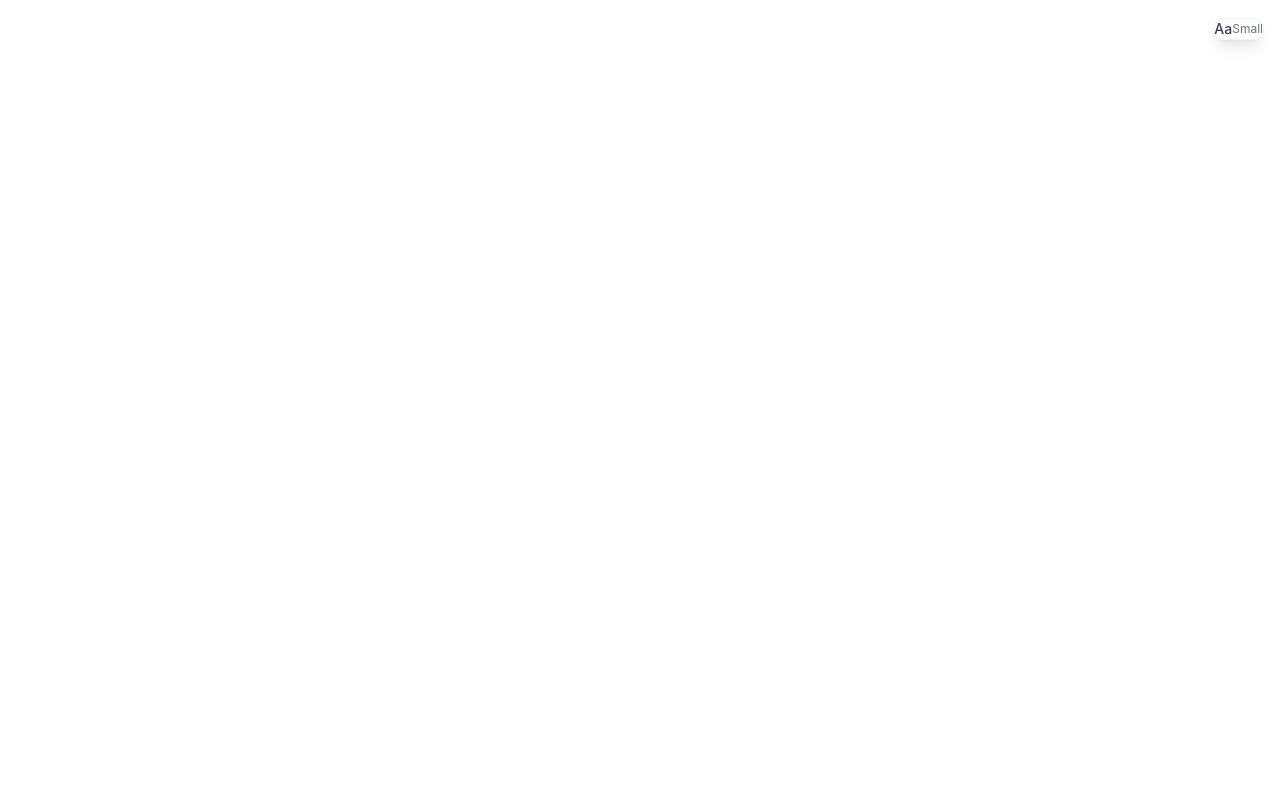
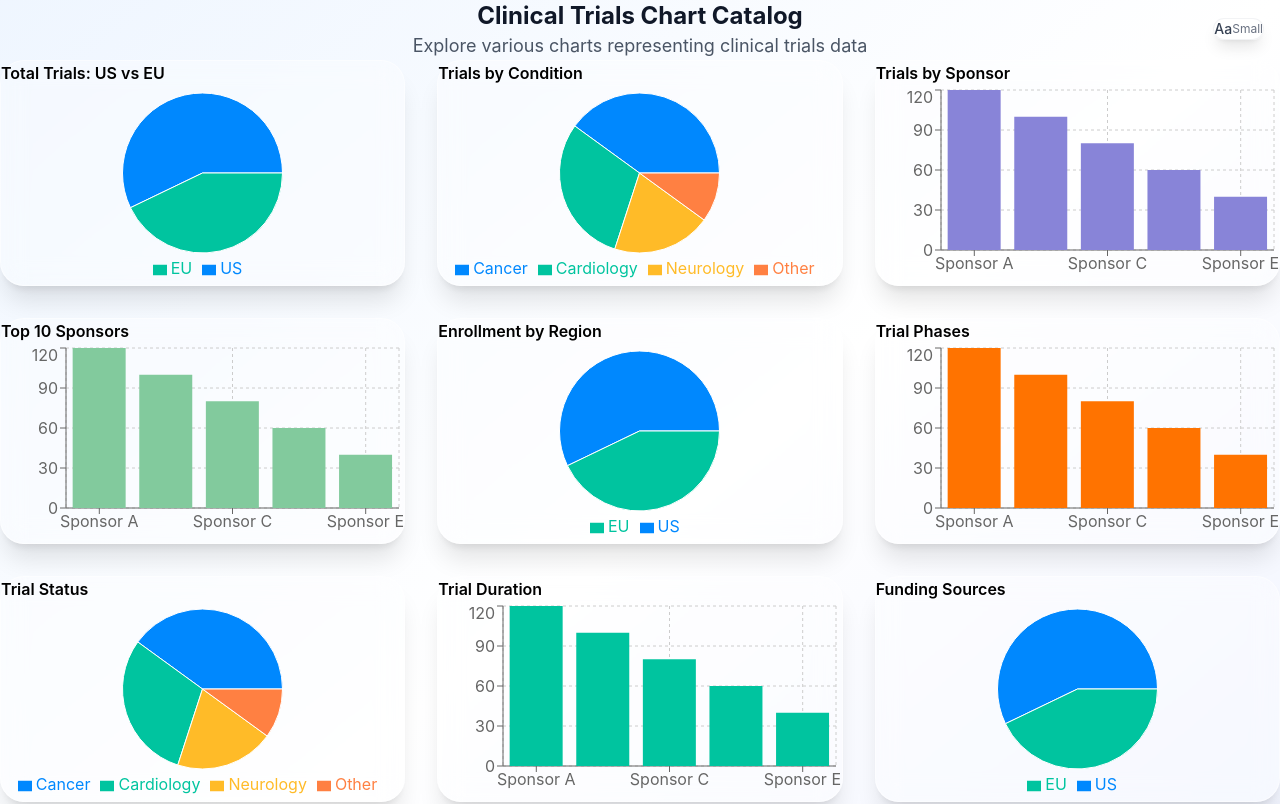
Before and after one commit to saketh-n/miracle-technical-assessment, a React (Vite) app in the folder frontend/: page /charts in a window 1280 px wide. Before the commit this address had no page. Shown: the top 804 px of the page. Built offline with nearby package versions, Linux system fonts and the light colour scheme.

Commit message:
Added Charts component and route with dummy data

```diff
--- a/frontend/package.json
+++ b/frontend/package.json
@@ -13,7 +13,8 @@
     "@types/react-router-dom": "^5.3.3",
     "react": "^19.1.1",
     "react-dom": "^19.1.1",
-    "react-router-dom": "^7.8.2"
+    "react-router-dom": "^7.8.2",
+    "recharts": "^3.1.2"
   },
   "devDependencies": {
     "@eslint/js": "^9.33.0",
--- a/frontend/src/App.tsx
+++ b/frontend/src/App.tsx
@@ -3,6 +3,7 @@ import { Routes, Route } from 'react-router-dom'
 import { FontSizeProvider } from './context/FontSizeContext'
 import WelcomePage from './components/WelcomePage'
 import FontSizeWidget from './components/FontSizeWidget'
+import Charts from './components/Charts'
 
 function App() {
   return (
@@ -10,6 +11,7 @@ function App() {
       <FontSizeWidget />
       <Routes>
         <Route path="/" element={<WelcomePage />} />
+        <Route path="/charts" element={<Charts />} />
       </Routes>
     </FontSizeProvider>
   )
--- /dev/null
+++ b/frontend/src/components/Charts.tsx
@@ -0,0 +1,214 @@
+import React from 'react';
+import { useFontSize } from '../context/FontSizeContext';
+import { BarChart, Bar, PieChart, Pie, Cell, XAxis, YAxis, CartesianGrid, Tooltip, Legend, ResponsiveContainer } from 'recharts';
+
+// Placeholder data for charts
+const placeholderData = [
+  { name: 'US', value: 400 },
+  { name: 'EU', value: 300 },
+];
+
+const sponsorData = [
+  { name: 'Sponsor A', trials: 120 },
+  { name: 'Sponsor B', trials: 100 },
+  { name: 'Sponsor C', trials: 80 },
+  { name: 'Sponsor D', trials: 60 },
+  { name: 'Sponsor E', trials: 40 },
+];
+
+const conditionData = [
+  { name: 'Cancer', value: 200 },
+  { name: 'Cardiology', value: 150 },
+  { name: 'Neurology', value: 100 },
+  { name: 'Other', value: 50 },
+];
+
+const COLORS = ['#0088FE', '#00C49F', '#FFBB28', '#FF8042'];
+
+const Charts: React.FC = () => {
+  const { fontSize } = useFontSize();
+
+  const getFontSizeClasses = () => {
+    if (fontSize === 'large') {
+      return {
+        title: 'text-3xl',
+        subtitle: 'text-xl',
+        chartTitle: 'text-lg',
+      };
+    }
+    return {
+      title: 'text-2xl',
+      subtitle: 'text-lg',
+      chartTitle: 'text-base',
+    };
+  };
+
+  const { title, subtitle, chartTitle } = getFontSizeClasses();
+
+  return (
+    <div className="min-h-screen bg-gradient-to-br from-blue-50 via-white to-indigo-50 py-12 px-6">
+      <div className="max-w-7xl mx-auto">
+        <h1 className={`${title} font-bold text-gray-900 mb-4 text-center`}>
+          Clinical Trials Chart Catalog
+        </h1>
+        <p className={`${subtitle} text-gray-600 mb-12 text-center`}>
+          Explore various charts representing clinical trials data
+        </p>
+
+        <div className="grid grid-cols-1 md:grid-cols-2 lg:grid-cols-3 gap-8">
+          {/* Chart 1: Total Trials US vs EU */}
+          <div className="bg-white/30 backdrop-blur-md rounded-3xl p-6 border border-white/50 shadow-xl">
+            <h3 className={`${chartTitle} font-semibold mb-4`}>Total Trials: US vs EU</h3>
+            <ResponsiveContainer width="100%" height={200}>
+              <PieChart>
+                <Pie data={placeholderData} dataKey="value" nameKey="name" cx="50%" cy="50%" outerRadius={80} fill="#8884d8">
+                  {placeholderData.map((entry, index) => (
+                    <Cell key={`cell-${index}`} fill={COLORS[index % COLORS.length]} />
+                  ))}
+                </Pie>
+                <Tooltip />
+                <Legend />
+              </PieChart>
+            </ResponsiveContainer>
+          </div>
+
+          {/* Chart 2: Trials by Condition */}
+          <div className="bg-white/30 backdrop-blur-md rounded-3xl p-6 border border-white/50 shadow-xl">
+            <h3 className={`${chartTitle} font-semibold mb-4`}>Trials by Condition</h3>
+            <ResponsiveContainer width="100%" height={200}>
+              <PieChart>
+                <Pie data={conditionData} dataKey="value" nameKey="name" cx="50%" cy="50%" outerRadius={80} fill="#82ca9d">
+                  {conditionData.map((entry, index) => (
+                    <Cell key={`cell-${index}`} fill={COLORS[index % COLORS.length]} />
+                  ))}
+                </Pie>
+                <Tooltip />
+                <Legend />
+              </PieChart>
+            </ResponsiveContainer>
+          </div>
+
+          {/* Chart 3: Trials by Sponsor */}
+          <div className="bg-white/30 backdrop-blur-md rounded-3xl p-6 border border-white/50 shadow-xl">
+            <h3 className={`${chartTitle} font-semibold mb-4`}>Trials by Sponsor</h3>
+            <ResponsiveContainer width="100%" height={200}>
+              <BarChart data={sponsorData}>
+                <CartesianGrid strokeDasharray="3 3" />
+                <XAxis dataKey="name" />
+                <YAxis />
+                <Tooltip />
+                <Bar dataKey="trials" fill="#8884d8" />
+              </BarChart>
+            </ResponsiveContainer>
+          </div>
+
+          {/* Chart 4: Top 10 Sponsors */}
+          <div className="bg-white/30 backdrop-blur-md rounded-3xl p-6 border border-white/50 shadow-xl">
+            <h3 className={`${chartTitle} font-semibold mb-4`}>Top 10 Sponsors</h3>
+            <ResponsiveContainer width="100%" height={200}>
+              <BarChart data={sponsorData.slice(0, 5)}>
+                <CartesianGrid strokeDasharray="3 3" />
+                <XAxis dataKey="name" />
+                <YAxis />
+                <Tooltip />
+                <Bar dataKey="trials" fill="#82ca9d" />
+              </BarChart>
+            </ResponsiveContainer>
+          </div>
+
+          {/* Chart 5: Enrollment by Region */}
+          <div className="bg-white/30 backdrop-blur-md rounded-3xl p-6 border border-white/50 shadow-xl">
+            <h3 className={`${chartTitle} font-semibold mb-4`}>Enrollment by Region</h3>
+            <ResponsiveContainer width="100%" height={200}>
+              <PieChart>
+                <Pie data={placeholderData} dataKey="value" nameKey="name" cx="50%" cy="50%" outerRadius={80} fill="#ff7300">
+                  {placeholderData.map((entry, index) => (
+                    <Cell key={`cell-${index}`} fill={COLORS[index % COLORS.length]} />
+                  ))}
+                </Pie>
+                <Tooltip />
+                <Legend />
+              </PieChart>
+            </ResponsiveContainer>
+          </div>
+
+          {/* Chart 6: Placeholder Chart */}
+          <div className="bg-white/30 backdrop-blur-md rounded-3xl p-6 border border-white/50 shadow-xl">
+            <h3 className={`${chartTitle} font-semibold mb-4`}>Trial Phases</h3>
+            <ResponsiveContainer width="100%" height={200}>
+              <BarChart data={sponsorData}>
+                <CartesianGrid strokeDasharray="3 3" />
+                <XAxis dataKey="name" />
+                <YAxis />
+                <Tooltip />
+                <Bar dataKey="trials" fill="#ff7300" />
+              </BarChart>
+            </ResponsiveContainer>
+          </div>
+
+          {/* Chart 7: Placeholder Chart */}
+          <div className="bg-white/30 backdrop-blur-md rounded-3xl p-6 border border-white/50 shadow-xl">
+            <h3 className={`${chartTitle} font-semibold mb-4`}>Trial Status</h3>
+            <ResponsiveContainer width="100%" height={200}>
+              <PieChart>
+                <Pie data={conditionData} dataKey="value" nameKey="name" cx="50%" cy="50%" outerRadius={80} fill="#0088FE">
+                  {conditionData.map((entry, index) => (
+                    <Cell key={`cell-${index}`} fill={COLORS[index % COLORS.length]} />
+                  ))}
+                </Pie>
+                <Tooltip />
+                <Legend />
+              </PieChart>
+            </ResponsiveContainer>
+          </div>
+
+          {/* Chart 8: Placeholder Chart */}
+          <div className="bg-white/30 backdrop-blur-md rounded-3xl p-6 border border-white/50 shadow-xl">
+            <h3 className={`${chartTitle} font-semibold mb-4`}>Trial Duration</h3>
+            <ResponsiveContainer width="100%" height={200}>
+              <BarChart data={sponsorData}>
+                <CartesianGrid strokeDasharray="3 3" />
+                <XAxis dataKey="name" />
+                <YAxis />
+                <Tooltip />
+                <Bar dataKey="trials" fill="#00C49F" />
+              </BarChart>
+            </ResponsiveContainer>
+          </div>
+
+          {/* Chart 9: Placeholder Chart */}
+          <div className="bg-white/30 backdrop-blur-md rounded-3xl p-6 border border-white/50 shadow-xl">
+            <h3 className={`${chartTitle} font-semibold mb-4`}>Funding Sources</h3>
+            <ResponsiveContainer width="100%" height={200}>
+              <PieChart>
+                <Pie data={placeholderData} dataKey="value" nameKey="name" cx="50%" cy="50%" outerRadius={80} fill="#FFBB28">
+                  {placeholderData.map((entry, index) => (
+                    <Cell key={`cell-${index}`} fill={COLORS[index % COLORS.length]} />
+                  ))}
+                </Pie>
+                <Tooltip />
+                <Legend />
+              </PieChart>
+            </ResponsiveContainer>
+          </div>
+
+          {/* Chart 10: Placeholder Chart */}
+          <div className="bg-white/30 backdrop-blur-md rounded-3xl p-6 border border-white/50 shadow-xl">
+            <h3 className={`${chartTitle} font-semibold mb-4`}>Trial Locations</h3>
+            <ResponsiveContainer width="100%" height={200}>
+              <BarChart data={sponsorData}>
+                <CartesianGrid strokeDasharray="3 3" />
+                <XAxis dataKey="name" />
+                <YAxis />
+                <Tooltip />
+                <Bar dataKey="trials" fill="#FF8042" />
+              </BarChart>
+            </ResponsiveContainer>
+          </div>
+        </div>
+      </div>
+    </div>
+  );
+};
+
+export default Charts;
```
Also changed, not shown: 1 other file (tests, documents, lock files or other folders).
